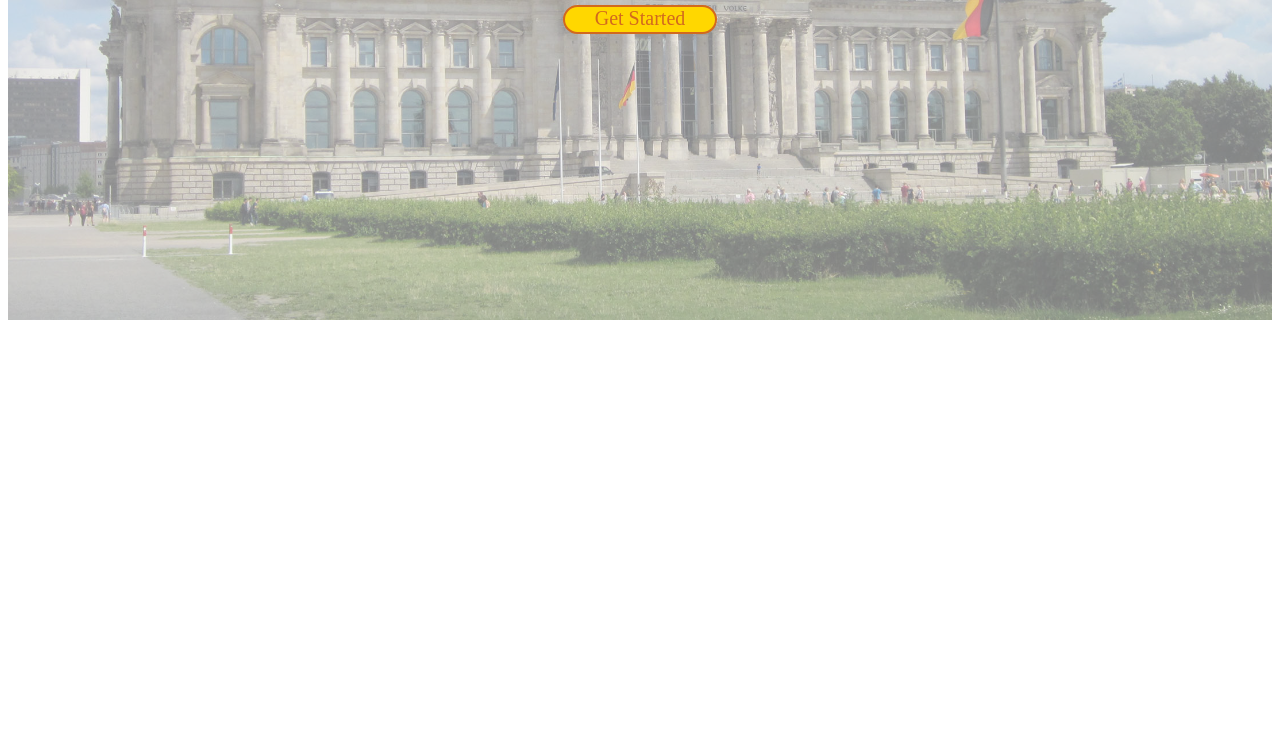
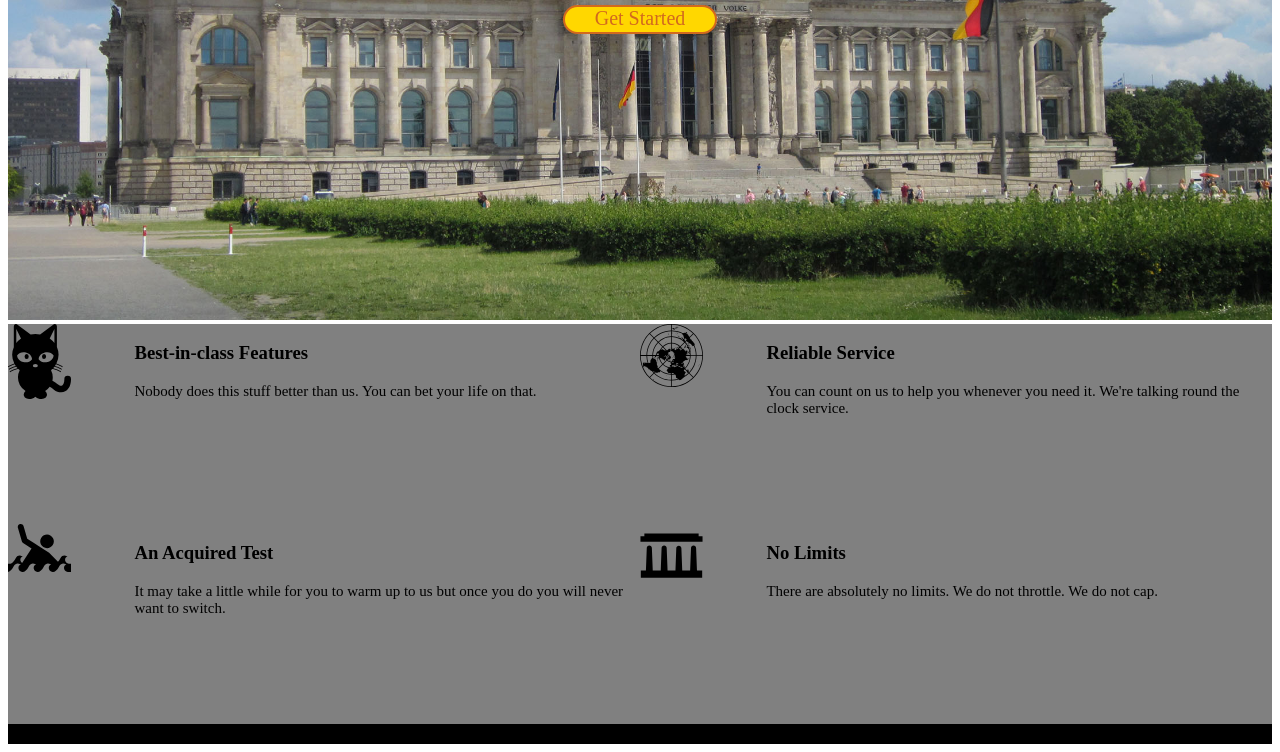
Before and after one commit to AlejandroMagual/sprint-website, a plain HTML site: page index.html in a window 1280 px wide. Shown: the part 545-1297 px from the top of the page. Before the commit the page ends 865 px from the top, so only its background shows below. Drawn offline with Linux system fonts and the light colour scheme.

Commit message:
work in progress

```diff
--- a/index.html
+++ b/index.html
@@ -9,13 +9,50 @@
         <img id="menu" src="images/hamburgermenu.svg"/>
     </header>
     <div id="reichstag">
-        <img src="images/reichstag.jpg"/>
         <h1>Welcome to Berlin and the Future.</h1>
         <div><div id="button">Get Started</div></div>
+        <img src="images/reichstag.jpg"/>
     </div>
-    <!--<div id="content">
+    <div id="content">
+        <div id="top-left" class="item">
+            <div class="item-inside">
+                <img class="figure" src="images/cat.svg"/>
+                <div class="item-text">
+                    <h3 class="title">Best-in-class Features</h3>
+                    <p class="text">Nobody does this stuff better than us. You can bet your life on that.</p>
+                </div>
+            </div>
+        </div>
+        <div id="top-right" class="item">
+            <div class="item-inside">
+                <img class="figure" src="images/world.svg"/>
+                <div class="item-text">
+                    <h3 class="title">Reliable Service</h3>
+                    <p class="text">You can count on us to help you whenever you need it. We're talking round the clock service.</p>
+                </div>
+            </div>
+        </div>
+        <div id="bottom-left" class="item">
+            <div class="item-inside">
+                <img class="figure" src="images/swim.svg"/>
+                <div class="item-text">
+                    <h3 class="title">An Acquired Test</h3>
+                    <p class="text">It may take a little while for you to warm up to us but once you do you will never want to switch.</p>
+                </div>
+            </div>
+        </div>
+        <div id="bottom-right" class="item">
+            <div class="item-inside">
+                <img class="figure" src="images/columns.svg"/>
+                <div class="item-text">
+                    <h3 class="title">No Limits</h3>
+                    <p class="text">There are absolutely no limits. We do not throttle. We do not cap.</p>
+                </div>
+            </div>
+        </div>
+    </div>
+    <footer>
 
-    </div>
-    <footer></footer>-->
+    </footer>
 </body>
 </html>
--- a/stylesheet.css
+++ b/stylesheet.css
@@ -15,9 +15,8 @@ header {
     position: relative;
 }
 #reichstag img {
-    position: absolute;
     width: 100%;
-    opacity: 0.5;
+    /*how can I make pic darker?*/
 }
 #reichstag h1 {
     position: absolute;
@@ -34,8 +33,6 @@ header {
     width: 100%;
 }
 #button {
-    /*position: absolute;
-    top: 60%;*/
     margin: auto;
     border-radius: 20px;
     border: 2px solid #D2691E;
@@ -46,17 +43,64 @@ header {
     color: #D2691E;
     font-size: 20px;
 }
-/*#button h2 {
+#content {
     position: relative;
-    text-align: center;
-    color: 	#D2691E;
-    text-size: 15px;
-    font-style: italic;
-    font-family: serif;
-}*/
-/*#content {
+    height: 400px;
+    width:100%;
+    background-color: grey;
+}
+.title {
+
+}
+.text {
+    font-size: 15px;
+}
+.item {
+    /*border: 2px solid blue;*/
+    width: 50%;
+    height: 200px;
+}
+#top-left {
+    position: absolute;
+    left: 0px;
+    top: 0px;
+}
+#top-right {
+position: absolute;
+    right: 0px;
+    top: 0px;
+}
+#bottom-left {
+    position: absolute;
+    left: 0px;
+    bottom: 0px;
+}
+#bottom-right {
+position: absolute;
+    right: 0px;
+    bottom: 0px;
+}
+
+.item-inside {
     position: relative;
-    height: 100px;
-    width:100px;
-    background-color: grey;
-}*/
+
+}
+.figure {
+    /*border: 2px dashed green;*/
+    position: absolute;
+    width: 10%;
+    top: 0px;
+    left: 0px;
+}
+.item-text {
+    position: absolute;
+    /*border: 2px dashed red;*/
+    height: 150px;
+    width: 80%;
+    top: 0px;
+    right: 0px;
+}
+footer {
+    height: 20px;
+    background-color: black;
+}
```
